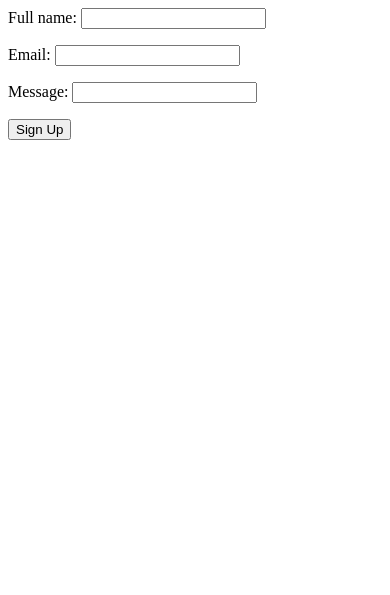
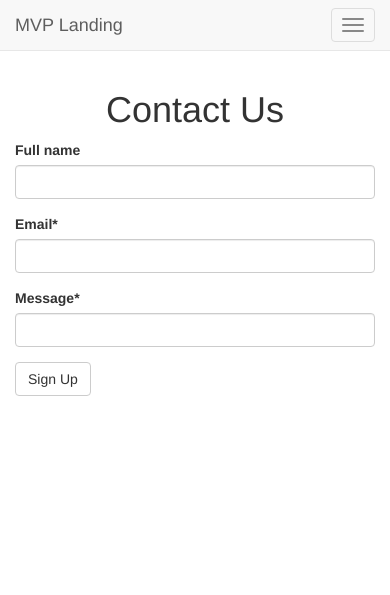
Before and after one commit to Tasnuvaleeya/ecommerce-django, a Django app: page /contact/ in a window 390 px wide. Shown: the top 595 px of the page. Before the commit the page ends 140 px from the top, so only its background shows below. Run offline with Django 3.2, Linux system fonts and the light colour scheme; some libraries are stand-ins or nearby versions.

Commit message:
styling mvp landing part2

```diff
--- a/src/newsletter/views.py
+++ b/src/newsletter/views.py
@@ -29,6 +29,8 @@ def home(request):
 
 
 def contact(request):
+    title = 'Contact Us'
+    title_align_center = True
     form = ContactForm(request.POST or None)
     if form.is_valid():
         form_email = form.cleaned_data.get("email")
@@ -51,6 +53,9 @@ def contact(request):
         )
 
     context ={
-        "form" :form,
+        "form": form,
+        'title': title,
+        'title_align_center':title_align_center
+
     }
     return render(request,"forms.html",context)
--- a/src/templates/base.html
+++ b/src/templates/base.html
@@ -27,10 +27,7 @@
 
 <div class="container">
     {% block jumbotron %}
-    <div class="jumbotron">
-        {% block jumbotron_content %}
-        {% endblock %}
-    </div>
+
     {% endblock %}
 
     {% block content %}
--- a/src/templates/forms.html
+++ b/src/templates/forms.html
@@ -1,5 +1,18 @@
-<h1>{{ title }}</h1>
-<form method="POST" action="">{% csrf_token %}
-    {{ form.as_p }}
-    <input type="submit" value="Sign Up"/>
-</form>
+{% extends 'base.html' %}
+{% load crispy_forms_tags %}
+
+{% block content %}
+
+<div class="row">
+    <div class="col-sm-6 col-sm-offset-3">
+        {% if title %}
+                <h1 class='{% if title_align_center %} text-align-center {%endif %}'>{{ title }}</h1>
+        {% endif %}
+
+        <form method="POST" action="">{% csrf_token %}
+            {{ form|crispy}}
+            <input class="btn btn-default" type="submit" value="Sign Up"/>
+        </form>
+    </div>
+</div>
+{% endblock %}
```
Also changed, not shown: src/templates/home.html (+10 -6 lines).
